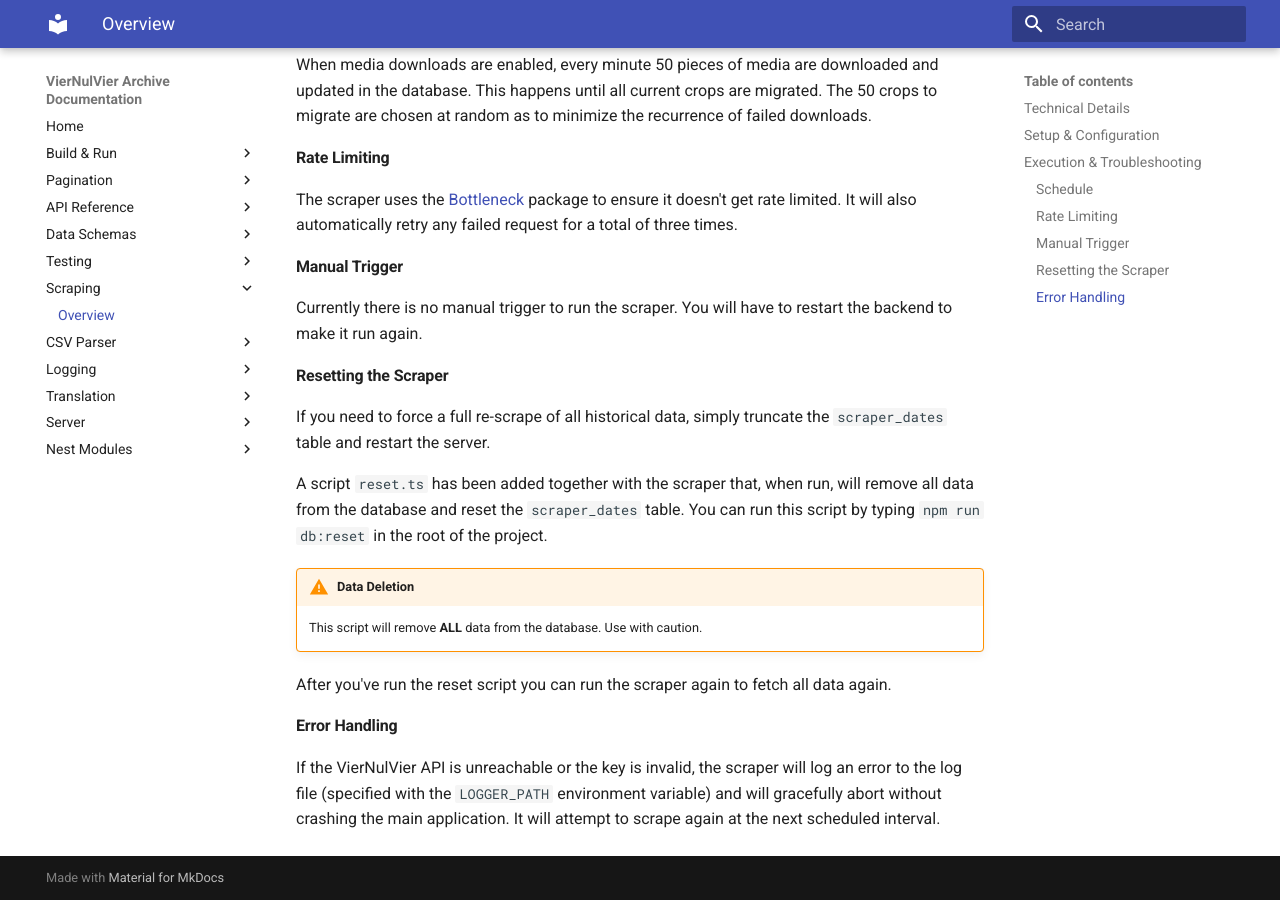
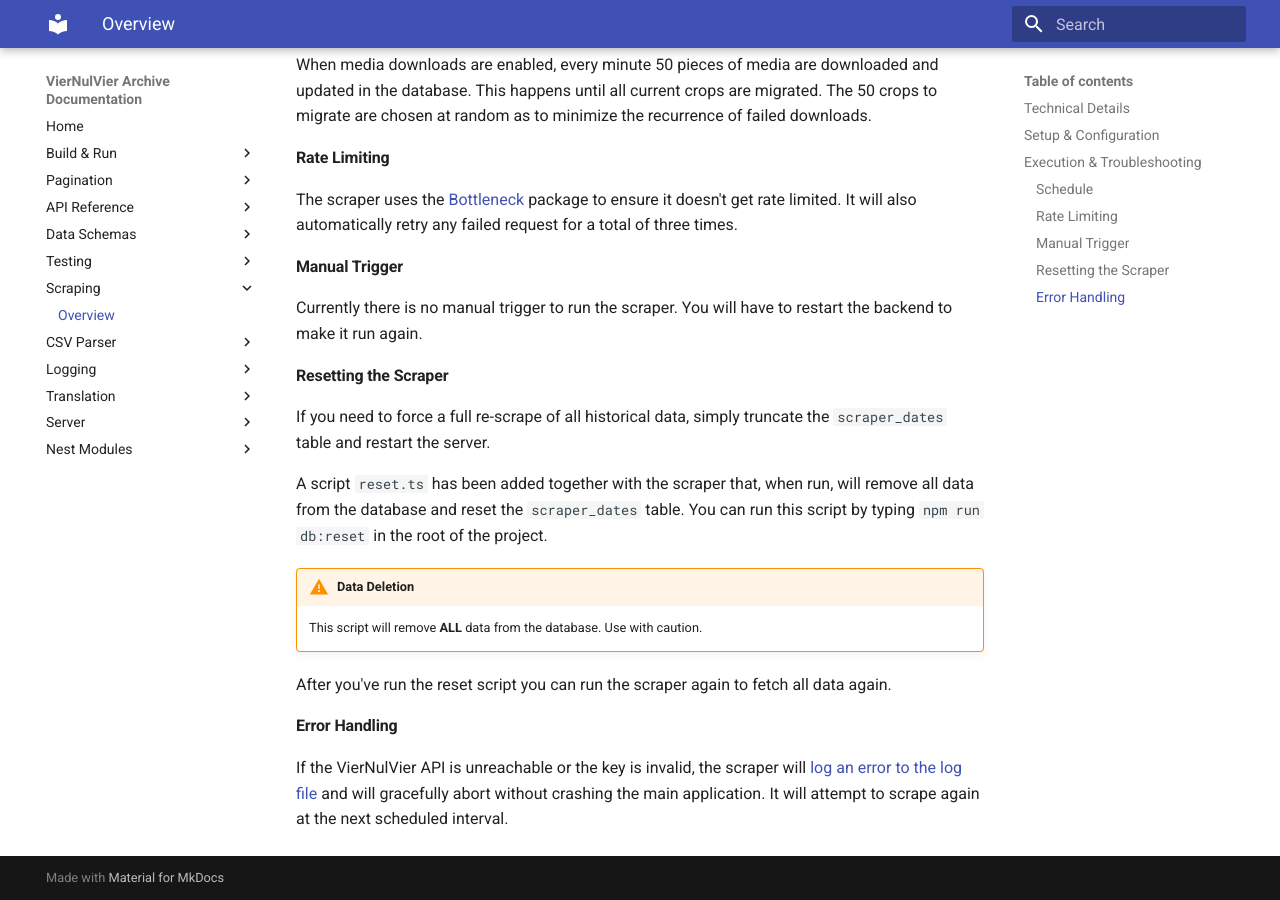
Before and after one commit to SELab-2/viernulvier-4, an MkDocs documentation site: the page built from docs/scraping/index.md, in a window 1280 px wide and 900 px high, scrolled down 1309 px. Built offline with MkDocs 1.6.1 and Material for MkDocs 9.7.7, drawn with Linux system fonts in a browser that asks for light colours; the version menu is left out.

Commit message:
Crosslinked logging docs in scraper

```diff
--- a/docs/scraping/index.md
+++ b/docs/scraping/index.md
@@ -59,4 +59,4 @@ After you've run the reset script you can run the scraper again to fetch all dat
 
 #### Error Handling
 
-If the VierNulVier API is unreachable or the key is invalid, the scraper will log an error to the log file (specified with the `LOGGER_PATH` environment variable) and will gracefully abort without crashing the main application. It will attempt to scrape again at the next scheduled interval.
+If the VierNulVier API is unreachable or the key is invalid, the scraper will [log an error to the log file](../logging/index.md) and will gracefully abort without crashing the main application. It will attempt to scrape again at the next scheduled interval.
```
